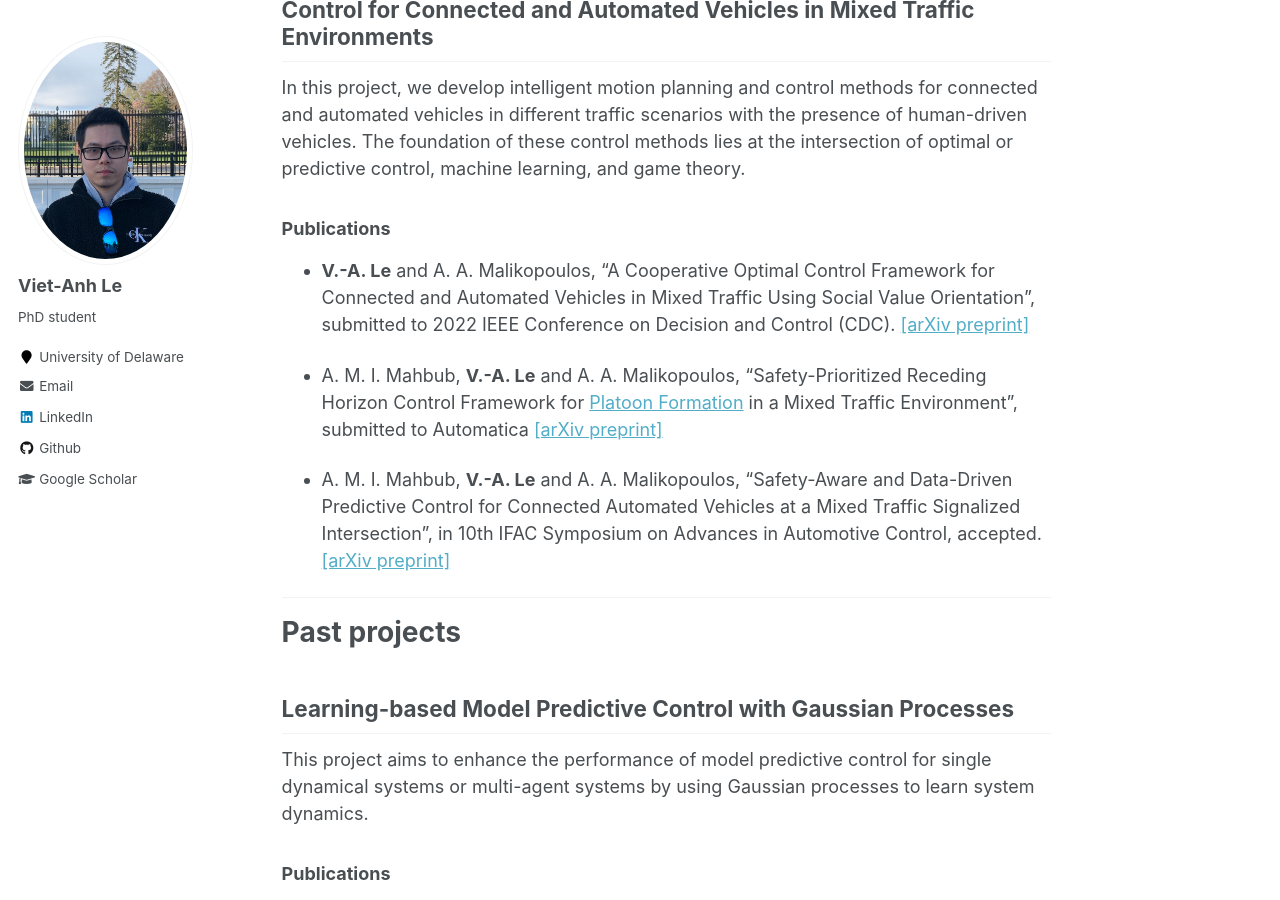
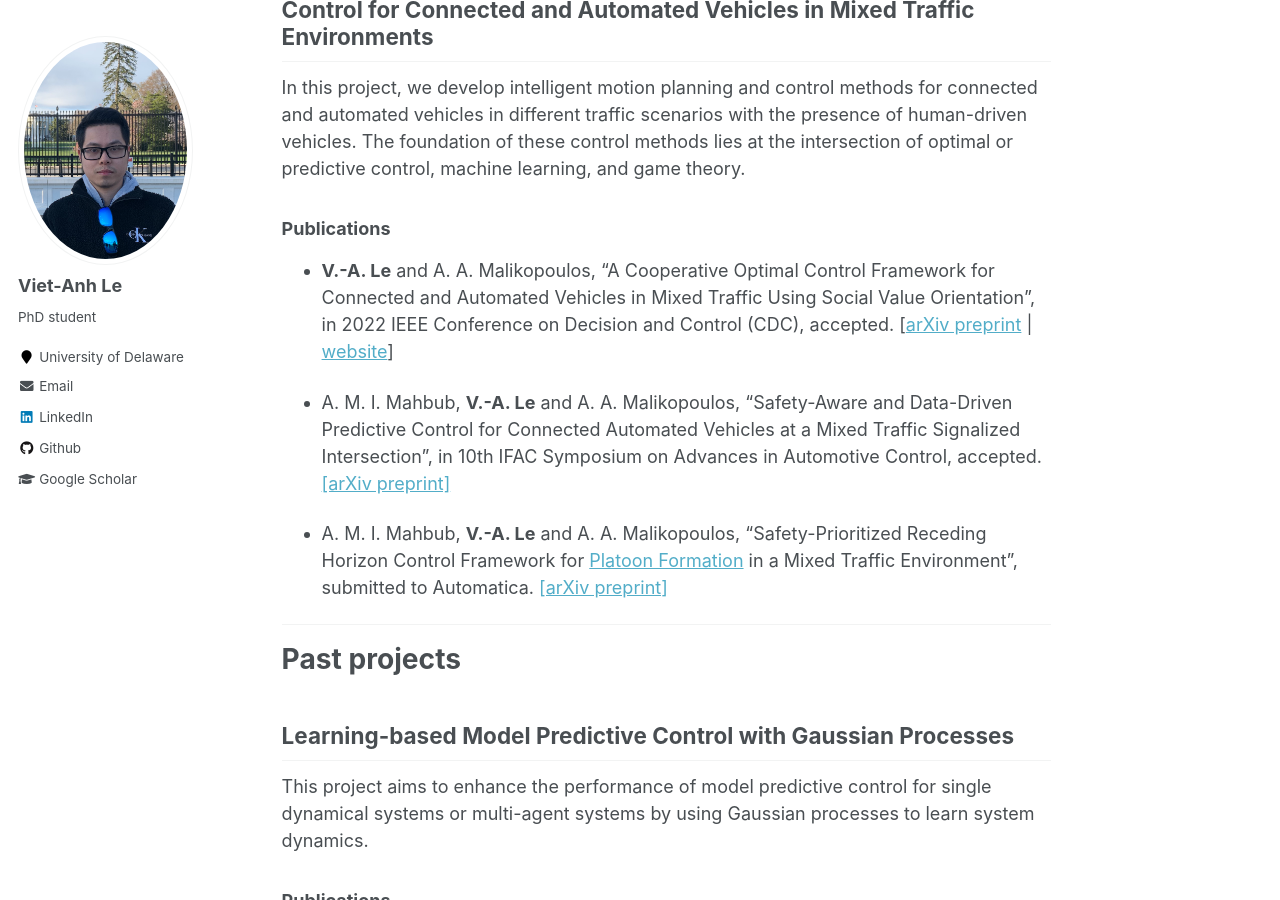
Before and after one commit to vietanhle0101/vietanhle0101.github.io, a Jekyll site: the page built from _pages/projects.md, in a window 1280 px wide and 900 px high, scrolled down 596 px. Built offline with Jekyll 4.4.1, drawn with Linux system fonts in a browser that asks for light colours.

Commit message:
update st

```diff
--- a/_pages/projects.md
+++ b/_pages/projects.md
@@ -13,11 +13,11 @@ In this project, we develop intelligent motion planning and control methods for
 
 ### Publications
 
-* **V.-A. Le** and A. A. Malikopoulos, “A Cooperative Optimal Control Framework for Connected and Automated Vehicles in Mixed Traffic Using Social Value Orientation”, submitted to 2022 IEEE Conference on Decision and Control (CDC). [[arXiv preprint]](https://arxiv.org/abs/2203.17106)
-
-* A. M. I. Mahbub, **V.-A. Le** and A. A. Malikopoulos, “Safety-Prioritized Receding Horizon Control Framework for [Platoon Formation](https://www.facebook.com/watch/?v=744859806128975) in a Mixed Traffic Environment”, submitted to Automatica [[arXiv preprint]](https://arxiv.org/abs/2205.10673)
+* **V.-A. Le** and A. A. Malikopoulos, “A Cooperative Optimal Control Framework for Connected and Automated Vehicles in Mixed Traffic Using Social Value Orientation”, in 2022 IEEE Conference on Decision and Control (CDC), accepted. [[arXiv preprint](https://arxiv.org/abs/2203.17106) \| [website](https://sites.google.com/view/ud-ids-lab/socially-cooperative-control)]
 
 * A. M. I. Mahbub, **V.-A. Le** and A. A. Malikopoulos, “Safety-Aware and Data-Driven Predictive Control for Connected Automated Vehicles at a Mixed Traffic Signalized Intersection”, in 10th IFAC Symposium on Advances in Automotive Control, accepted. [[arXiv preprint]](https://arxiv.org/abs/2203.05739)
+
+* A. M. I. Mahbub, **V.-A. Le** and A. A. Malikopoulos, “Safety-Prioritized Receding Horizon Control Framework for [Platoon Formation](https://www.facebook.com/watch/?v=744859806128975) in a Mixed Traffic Environment”, submitted to Automatica. [[arXiv preprint]](https://arxiv.org/abs/2205.10673)
 
 <hr />
 
```
Also changed, not shown: images/ccta.png (deleted), images/mrsn.png (deleted), 1 other file.
